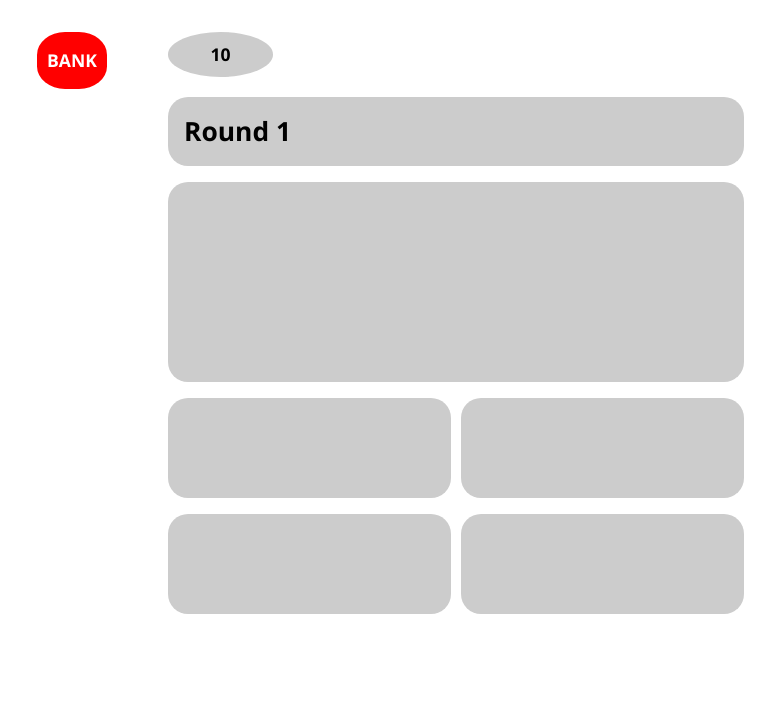
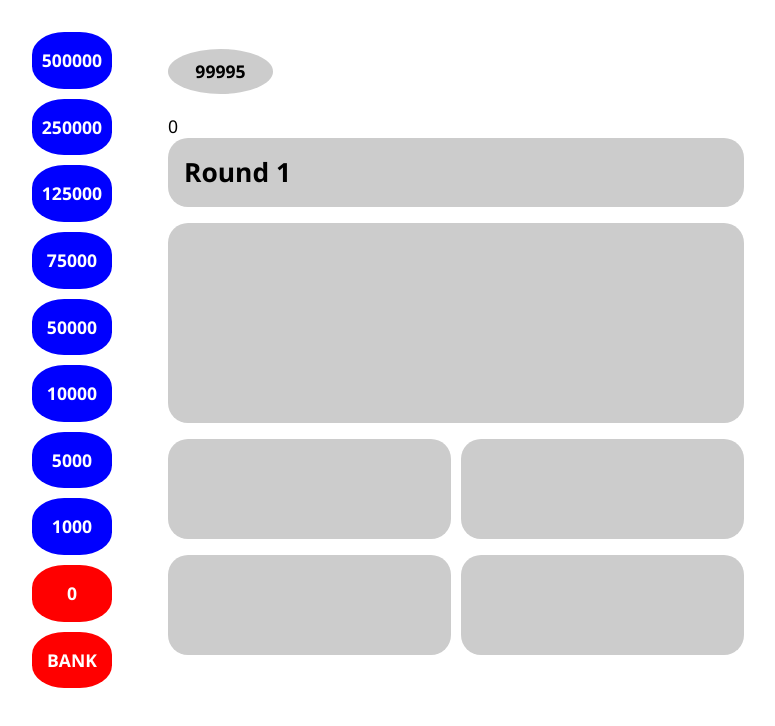
Before and after one commit to theweekendhack/theweakestlink-game-starter-code, a plain HTML site: page index.html in a window 1280 px wide. Shown: the whole page, without its empty margins (280-1055 px from the left). Drawn offline with Linux system fonts and the light colour scheme; no server answers.

Commit message:
Implemented Timer and MoneyTree

```diff
--- a/index.html
+++ b/index.html
@@ -15,6 +15,10 @@
 
         <div id="avatar-screen" class="container hide">
             <h1>Avatar Screen</h1>
+        </div>
+
+        <div id="game-over-screen" class="container hide">
+            <h1>Game Over</h1>
         </div>
 
         <div id="game-screen" class="container">
@@ -62,6 +66,8 @@
                 <div class="question-content-container grid-itemX-col2-span-3 grid-itemY-pos-center">
 
                     <div class="time-container">10</div>
+                    <div class="bank-pot-container">0</div>
+
                     <div class="game-round question-card">
                         <h2> Round 1 </h2>
                     </div>
--- a/js/app.js
+++ b/js/app.js
@@ -3,72 +3,55 @@
 
 const main = (()=>{
 
+       //declaration of DOM elements
+       const timerNode = document.querySelector(".time-container");
+       const moneyTreeNode = document.querySelector(".money-tree-container");
+       const choicesNodes = document.querySelectorAll(".question-option");
+       const questionTitleNode = document.querySelector(".question-title");
+       const bankButtonNode = document.querySelector(".btn-bank");
+       const bankPotNode = document.querySelector(".bank-pot-container");
+       const gameScreenNode =document.querySelector("#game-screen");
+       const endGameScreenNode = document.querySelector("#game-over-screen");
 
 
-    const END_POINT =`https://opentdb.com/api.php?amount=1&type=multiple`
-
-
+        //declaration of reg variables
+       let timer=100000;
        const level1MoneyTree = [0,1000,5000,10000,50000,75000,125000,250000,500000];
        let currentMoneyTreeLevelIndex = 0;
 
 
+       /*
+            DOM ELEMENTS TO REFERENCE :
 
-
-    //fetching elements from the DOM
-    const questionTitle = document.querySelector(".question-title");
-    const questionOpitionsChoices = document.querySelectorAll(".question-option");
-    const moneyTreeContainer = document.querySelector(".money-tree-container");
-
-
-    //Function that returns a quest from the API ( This is an async function)
-    const getQuestionsFromAPI = ()=>{
-
-
-        return new Promise (async(resolve,reject)=>{
-
-
-            try
-            {
-                const response = await fetch(END_POINT)
-
-                const json = await response.json()
-
-                resolve(json)
-
-            }
-            catch(err)
-            {
-                reject(err)
-            }
+            1. Element that holds the timer value
+            2. Container Elements that holds the question and option values
+            3. Contaner that holds the money tree
+            4. Container that holds the bank pot value
+            5. Bank Button
+       */
 
 
 
+       //functions  (Making our functionality more modular)
 
 
-        })
+        const startTimer = ()=>{
 
+            const timeRef= setInterval(()=>{
+
+                timer--;
+                timerNode.innerHTML = timer;
+
+                if(timer === 0)
+                {
+                    clearInterval(timeRef)
+
+                    endGame();
+                }
+
+            },1000);
 
         }
-
-
-
-
-
-    //output to the screen
-    const showQuestionToScreen = (json)=>
-    {
-
-
-        questionTitle.innerHTML =  json.results[0].question;
-
-        questionOpitionsChoices[0].innerHTML = json.results[0].correct_answer;
-        questionOpitionsChoices[1].innerHTML = json.results[0].incorrect_answers[0]
-        questionOpitionsChoices[2].innerHTML = json.results[0].incorrect_answers[1]
-        questionOpitionsChoices[3].innerHTML = json.results[0].incorrect_answers[2]
-
-
-    }
-
 
 
 
@@ -77,7 +60,7 @@ const main = (()=>{
 
 
             let treeValue = "";
-        for(let i=(level1MoneyTree.length-1); i>=0;i--)
+           /* for(let i=(level1MoneyTree.length-1); i>=0;i--)
             {
 
 
@@ -92,35 +75,77 @@ const main = (()=>{
 
 
 
+            }*/
+
+            for(let i=(level1MoneyTree.length-1); i>=0; i--)
+            {
+
+                if(currentMoneyTreeLevelIndex==i)
+                {
+                    treeValue+=`<div class="btn btn-money-tree-value btn-active">${level1MoneyTree[i]}</div>`
+                }
+                else
+                {
+                    treeValue+=`<div class="btn btn-money-tree-value">${level1MoneyTree[i]}</div>`
                 }
 
-        moneyTreeContainer.innerHTML=treeValue;
+            }
 
+            moneyTreeNode.innerHTML=treeValue;
 
 
         }
 
 
-   const init = async ()=>
-   {
-
-
-        try
-        {
-            const json =  await getQuestionsFromAPI();
-
-            showQuestionToScreen(json);
-            generateMoneyTree();
+        const displayQuestionsAndAnswer = ()=>{
 
         }
 
-        catch(err)
-        {
-            console.log(err);
+        const endGame = ()=>{
+
+
+            gameScreenNode.classList.add("hide");
+
+            endGameScreenNode.classList.remove("hide");
         }
 
 
+       //event listeners
+       bankButtonNode.addEventListener("click",()=>{
+           alert("You pressed the bank button")
+       });
 
+       choicesNodes[0].addEventListener("click",()=>{
+
+        alert("You pressed choice one button")
+       })
+
+       choicesNodes[1].addEventListener("click",()=>{
+
+        alert("You pressed choice 2 button")
+       })
+
+
+       choicesNodes[2].addEventListener("click",()=>{
+
+        alert("You pressed choice 3 button")
+       })
+
+
+       choicesNodes[3].addEventListener("click",()=>{
+
+        alert("You pressed choice 4 button")
+       })
+
+
+
+
+       //init (What you whant to happen AS SOON as the screen loads)
+       const init = ()=>{
+
+            startTimer();
+            generateMoneyTree();
+            displayQuestionsAndAnswer();
        }
 
        init();
@@ -128,7 +153,4 @@ const main = (()=>{
 
 
 
-
-
-
 })();
```
Also changed, not shown: js/app copy.js (added, +134 -0 lines), 1 other file. Lines whose indentation alone changed are shown as unchanged.
